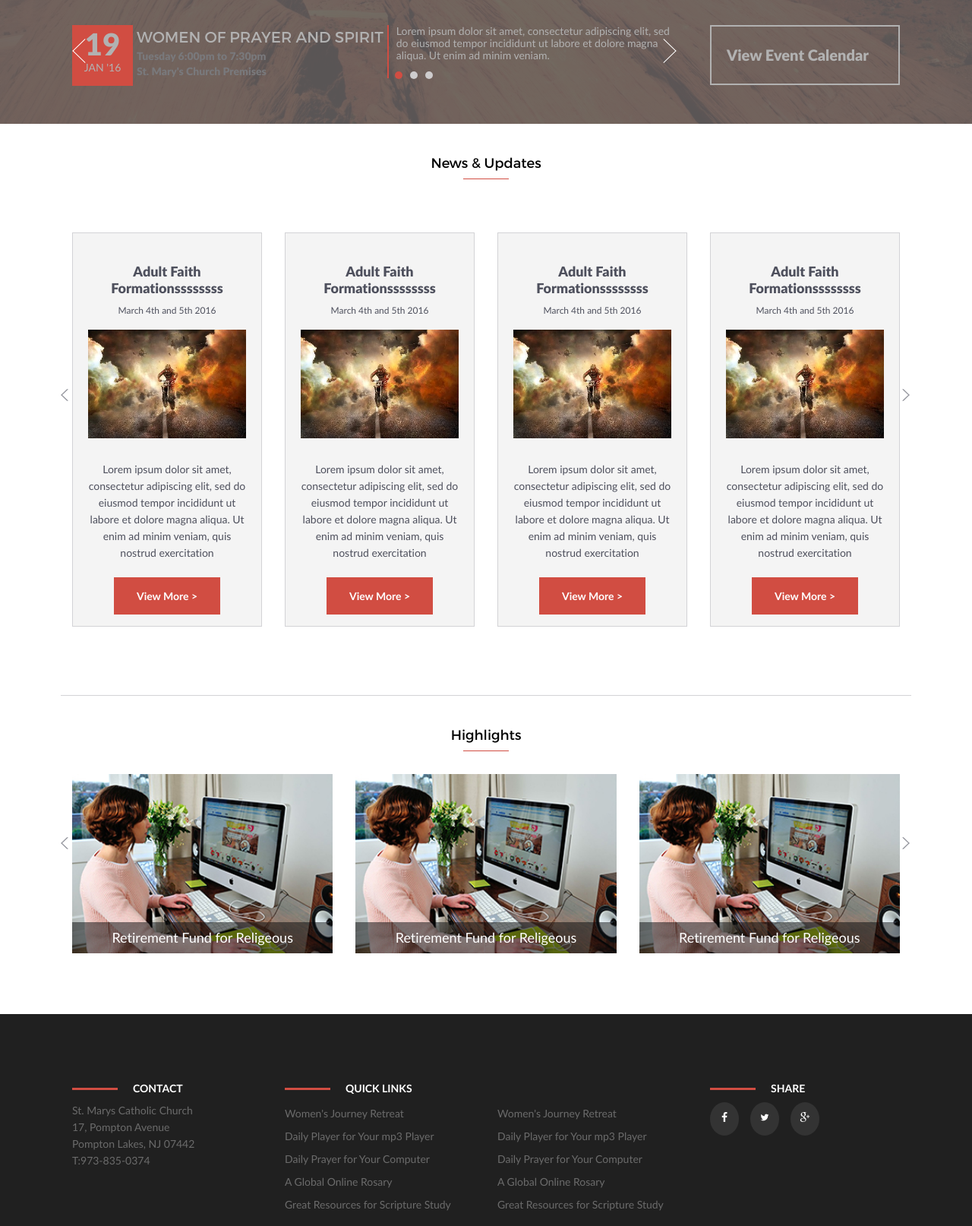
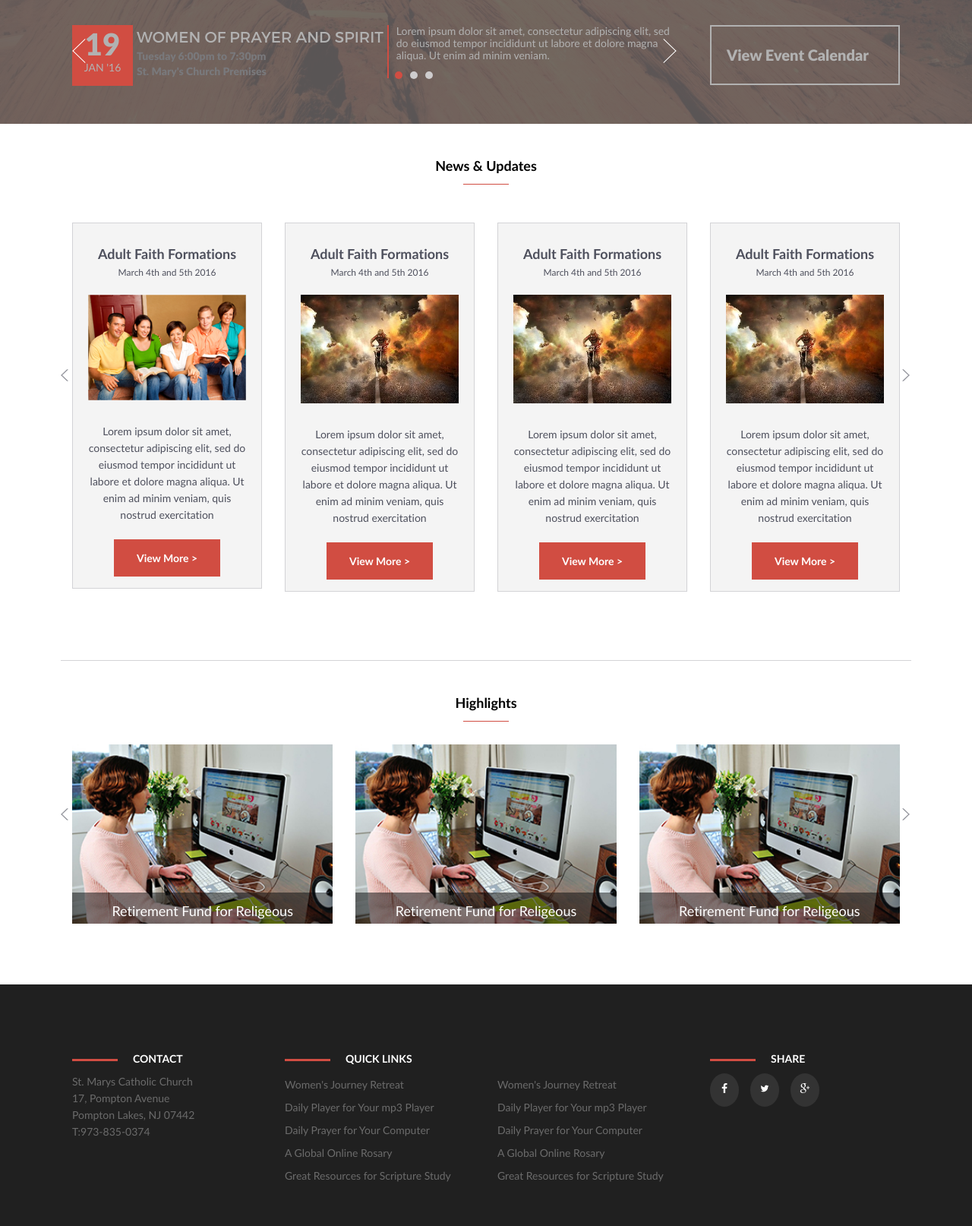
Before and after one commit to pravienmangal/StMarys, a website: page view/home.html in a window 1280 px wide. Shown: the part 773-2387 px from the top of the page at 76% size. Drawn offline with Linux system fonts and the light colour scheme; files whose address does not match are found by name.

Commit message:
jquery functions added, fontsand line-heights amended

```diff
--- a/_css/main.less
+++ b/_css/main.less
@@ -720,7 +720,7 @@
 							color: @buttonColor;
 						}
 
-						a.active {
+						a.selected {
 							color: @buttonColor;
 						}
 					}
@@ -757,8 +757,10 @@
 
 				}
 
-				.ministry-content-item .active {
-					display: block !important;
+				.ministry-content-item {
+					&.active{
+						display: block;
+					}
 				}
 			}
 		}
@@ -890,10 +892,13 @@
 				padding-bottom: 80px;
 
 				h5.title {
-					margin: 30px auto 20px;
+					margin: 30px auto 0;
 					padding: 10px;
 					width: 250px;
 					vertical-align: middle;
+					font-family: 'lato-bold';
+					font-size: 18px;
+					line-height: 29px;
 				}
 
 				h5.title:after {
@@ -921,15 +926,18 @@
 						color: #4e505d;
 
 						span {
-							height: 20px;
+							font-family: 'lato-regular';
 							font-size: 12px;
+							line-height: 29px;
 						}
 
 
 						h5 {
-							font-family: 'lato-black';
+							font-family: 'lato-bold';
+							font-size: 18px;
+							line-height: 0;
 							color: #4e505d;
-							height: 60px;
+
 						}
 
 						a.button {
@@ -941,9 +949,14 @@
 
 						}
 
-						p.info-box {
+						.info-box {
 							height: 200px;
 							padding: 30px 0;
+
+							p {
+								font-family: 'lato-regular';
+								font-size: 14px;
+							}
 						}
 					}
 				}
@@ -951,6 +964,7 @@
 				.highlights-carousel {
 					overflow: hidden;
 					margin: 0 auto;
+					padding-top: 20px;
 
 					.highlight-box {
 						position: relative;
@@ -969,6 +983,21 @@
 							h5 {
 								color: @white;
 								font-family: 'lato-regular';
+								font-size: 18px;
+								line-height: 29px;
+							}
+
+							p {
+								padding: 20px;
+							}
+
+							p:after {
+								position: relative;
+								content: "";
+								width: 80px;
+								height: 1px;
+								background-color: @white;
+								margin: 10px auto 0;
 							}
 
 							&.info-block:hover {
--- a/view/home.html
+++ b/view/home.html
@@ -43,7 +43,7 @@
 		<div class="row-content ministry-items">
 			<div class="col-md-3 col-sm-6 col-xs-12">
 				<ul>
-					<li><a rel="ministtry-content1" class="active" href="#">Adult Formation</a></li>
+					<li><a rel="ministtry-content1" class="selected" href="#">Adult Formation</a></li>
 					<li><a rel="ministtry-content2" href="#">Music Ministry</a></li>
 					<li><a rel="ministtry-content3" href="#">Pathways Counseling Center</a></li>
 					<li><a rel="ministtry-content4" href="#">Social Justice</a></li>
@@ -220,7 +220,33 @@
 						<div class="caousel-item">
 							<div class="col-md-3">
 								<div class="news-box">
-									<h5>Adult Faith Formationssssssss</h5>
+									<h5>Adult Faith Formations</h5>
+									<p><span>March 4th and 5th 2016</span></p>
+									<div class="news-thumbnail">
+										<img src="../_images/news.png" alt="thumbnail">
+									</div>
+									<p class="info-box">
+										Lorem ipsum dolor sit amet, consectetur adipiscing elit, sed do eiusmod tempor incididunt ut labore et dolore magna aliqua. Ut enim ad minim veniam, quis nostrud exercitation
+									</p>
+									<a class="button">View More ></a>
+								</div>
+							</div>
+							<div class="col-md-3">
+								<div class="news-box">
+									<h5>Adult Faith Formations</h5>
+									<p><span>March 4th and 5th 2016</span></p>
+									<div class="news-thumbnail">
+										<img src="../_images/motor.jpg" alt="thumbnail">
+									</div>
+									<div class="info-box">
+										<p>Lorem ipsum dolor sit amet, consectetur adipiscing elit, sed do eiusmod tempor incididunt ut labore et dolore magna aliqua. Ut enim ad minim veniam, quis nostrud exercitation</p>
+									</div>
+									<a class="button">View More ></a>
+								</div>
+							</div>
+							<div class="col-md-3">
+								<div class="news-box">
+									<h5>Adult Faith Formations</h5>
 									<p><span>March 4th and 5th 2016</span></p>
 									<div class="news-thumbnail">
 										<img src="../_images/motor.jpg" alt="thumbnail">
@@ -233,33 +259,7 @@
 							</div>
 							<div class="col-md-3">
 								<div class="news-box">
-									<h5>Adult Faith Formationssssssss</h5>
-									<p><span>March 4th and 5th 2016</span></p>
-									<div class="news-thumbnail">
-										<img src="../_images/motor.jpg" alt="thumbnail">
-									</div>
-									<p class="info-box">
-										Lorem ipsum dolor sit amet, consectetur adipiscing elit, sed do eiusmod tempor incididunt ut labore et dolore magna aliqua. Ut enim ad minim veniam, quis nostrud exercitation
-									</p>
-									<a class="button">View More ></a>
-								</div>
-							</div>
-							<div class="col-md-3">
-								<div class="news-box">
-									<h5>Adult Faith Formationssssssss</h5>
-									<p><span>March 4th and 5th 2016</span></p>
-									<div class="news-thumbnail">
-										<img src="../_images/motor.jpg" alt="thumbnail">
-									</div>
-									<p class="info-box">
-										Lorem ipsum dolor sit amet, consectetur adipiscing elit, sed do eiusmod tempor incididunt ut labore et dolore magna aliqua. Ut enim ad minim veniam, quis nostrud exercitation
-									</p>
-									<a class="button">View More ></a>
-								</div>
-							</div>
-							<div class="col-md-3">
-								<div class="news-box">
-									<h5>Adult Faith Formationssssssss</h5>
+									<h5>Adult Faith Formations</h5>
 									<p><span>March 4th and 5th 2016</span></p>
 									<div class="news-thumbnail">
 										<img src="../_images/motor.jpg" alt="thumbnail">
@@ -619,8 +619,8 @@
 		$ministryLink.click(function(){
 			var $contentToShow = $(this).attr('rel');
 			//Which content to hide
-			$('.ministry-content-item .active').hide(300, function(){
-				$(this).removeClass('active');
+			$('.ministry-content-item .active').show(300, function(){
+				$(this).addClass('active');
 			});
 		});
 
```
Also changed, not shown: _css/main.css, _images/news.png (added).
